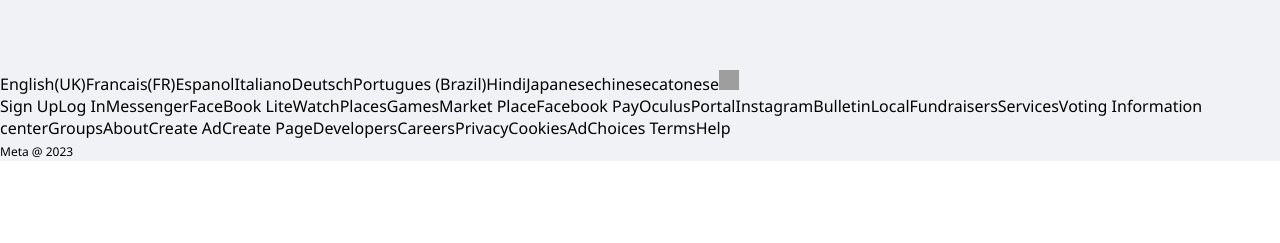
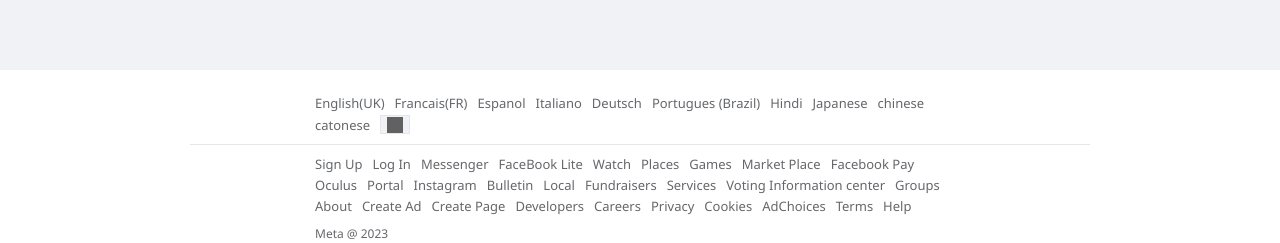
Before and after one commit to Thirumurugan7/Facebook-Clone-Fullstack-Mern, a React (Create React App) app in the folder frontend/: page /login in a window 1280 px wide. Shown: the part 554-797 px from the top of the page. Built offline with nearby package versions, Linux system fonts and the light colour scheme; grey boxes are pictures that could not be loaded; the HTML template or start-up script is replaced by a standard one.

Commit message:
working on footer styling

```diff
--- a/frontend/src/pages/login/style.css
+++ b/frontend/src/pages/login/style.css
@@ -69,7 +69,70 @@
   font-size: 15px;
 }
 
+/* ---------------Footer------------------------------------ */
+.login_footer {
+  height: 22vh;
+  background: var(--bg-primary);
+  padding: 1.5rem;
+}
+
+.login_footer_wrap {
+  display: flex;
+  flex-wrap: wrap;
+  gap: 3px 10px;
+  font-size: 13px;
+  color: var(--color-secondary);
+  max-width: 350px;
+  margin: 0 auto;
+}
+
+.login_footer_wrap a {
+  display: flex;
+  align-items: center;
+}
+
+.login_footer_wrap a:hover {
+  text-decoration: underline;
+}
+
+.footer_square {
+  background: var(--bg-secondary);
+  height: 19px;
+  width: 30px;
+  display: flex;
+  align-items: center;
+  justify-content: center;
+  border: 1px solid var(--bg-third);
+}
+
+.footer_square i {
+  transform: scale(0.8);
+  -webkit-filter: invert(100%);
+}
+
+.footer_splitter {
+  width: 100%;
+  height: 1px;
+  background: var(--bg-third);
+  margin: 10px auto;
+  max-width: 900px;
+}
+
+/* ---------------Footer------------------------------------ */
+
 /* Media Queries */
+
+@media (min-width: 539px) {
+  .login_footer_wrap {
+    max-width: 520px;
+  }
+}
+
+@media (min-width: 650px) {
+  .login_footer_wrap {
+    max-width: 650px;
+  }
+}
 
 @media (min-width: 850px) {
   .login_wrap {
```
